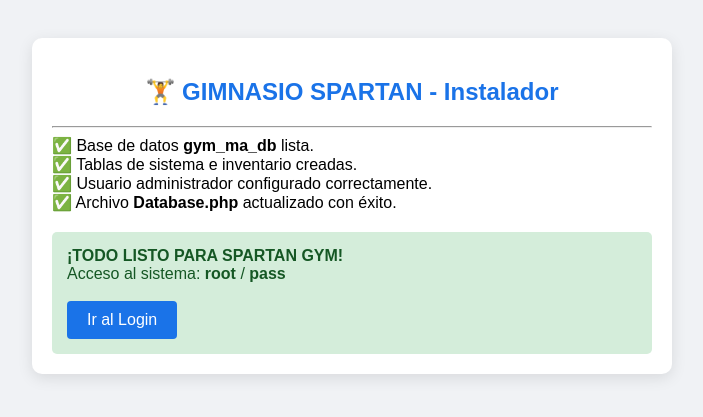
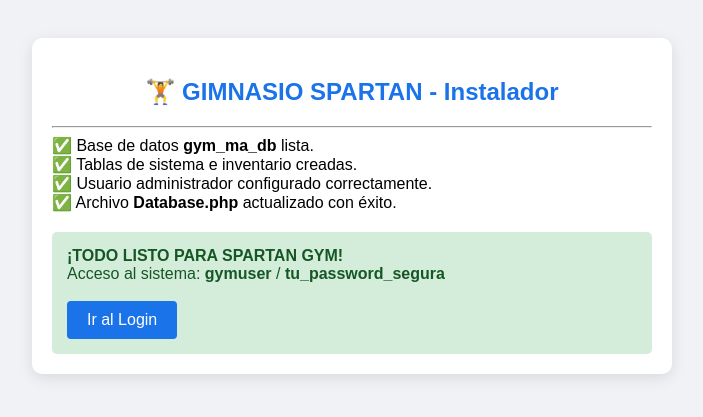
Before and after one commit to leninobregon/gymma, a PHP site: page /instalar.php in a window 1280 px wide. Shown: the top 417 px of the page, without its empty margins (288-991 px from the left). Run offline with PHP 8.4, Linux system fonts and the light colour scheme.

Commit message:
Update database credentials for admin user and password

```diff
--- a/instalar.php
+++ b/instalar.php
@@ -10,8 +10,8 @@ ini_set('display_errors', 1);
 // --- 1. CONFIGURACIÓN DE ACCESO ---
 $host       = "localhost";
 $db_name    = "gym_ma_db"; //
-$admin_user = "root";     // Usuario para entrar al sistema root o el que tengas hablitado
-$admin_pass = "pass";  // Contraseña para entrar al sistema
+$admin_user = "gymuser";     // Usuario para entrar al sistema root o el que tengas hablitado
+$admin_pass = "tu_password_segura";  // Contraseña para entrar al sistema
 
 // Credenciales para el motor de base de datos
 $user_db = "root";
```
